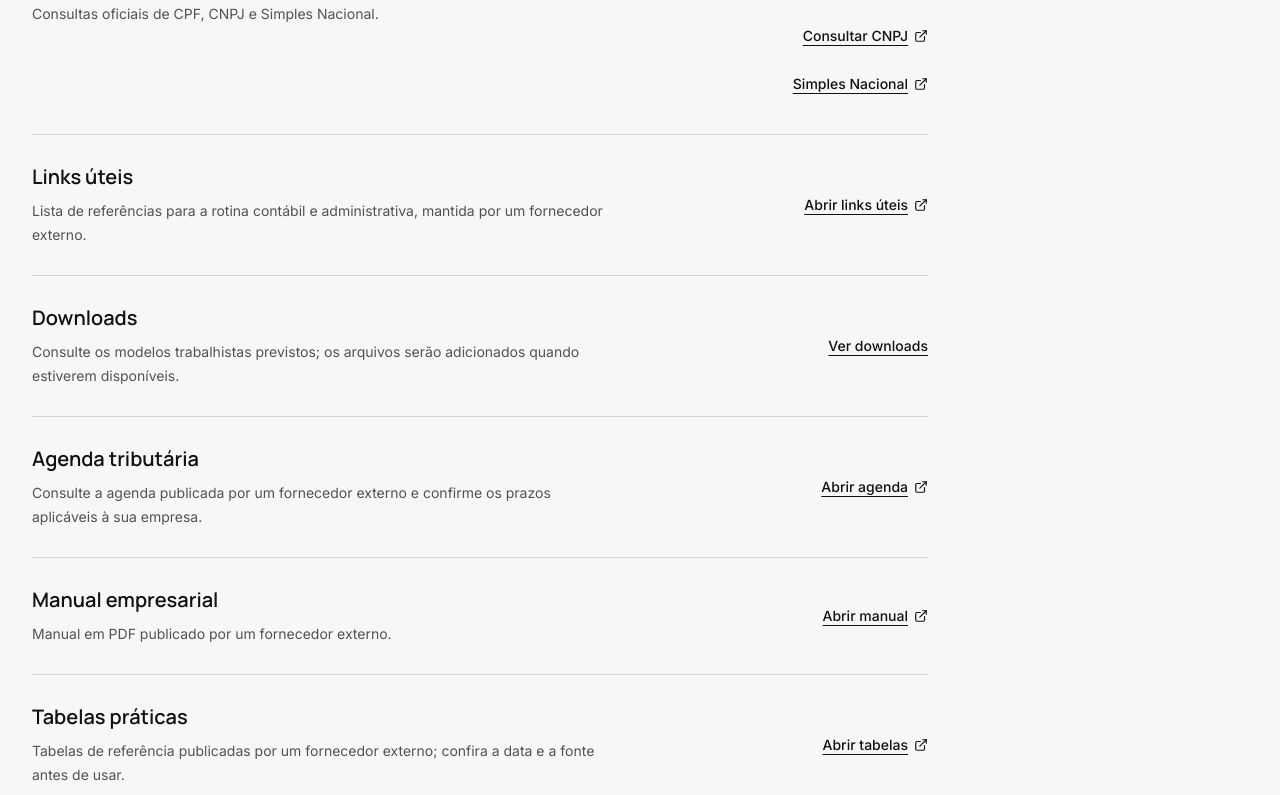
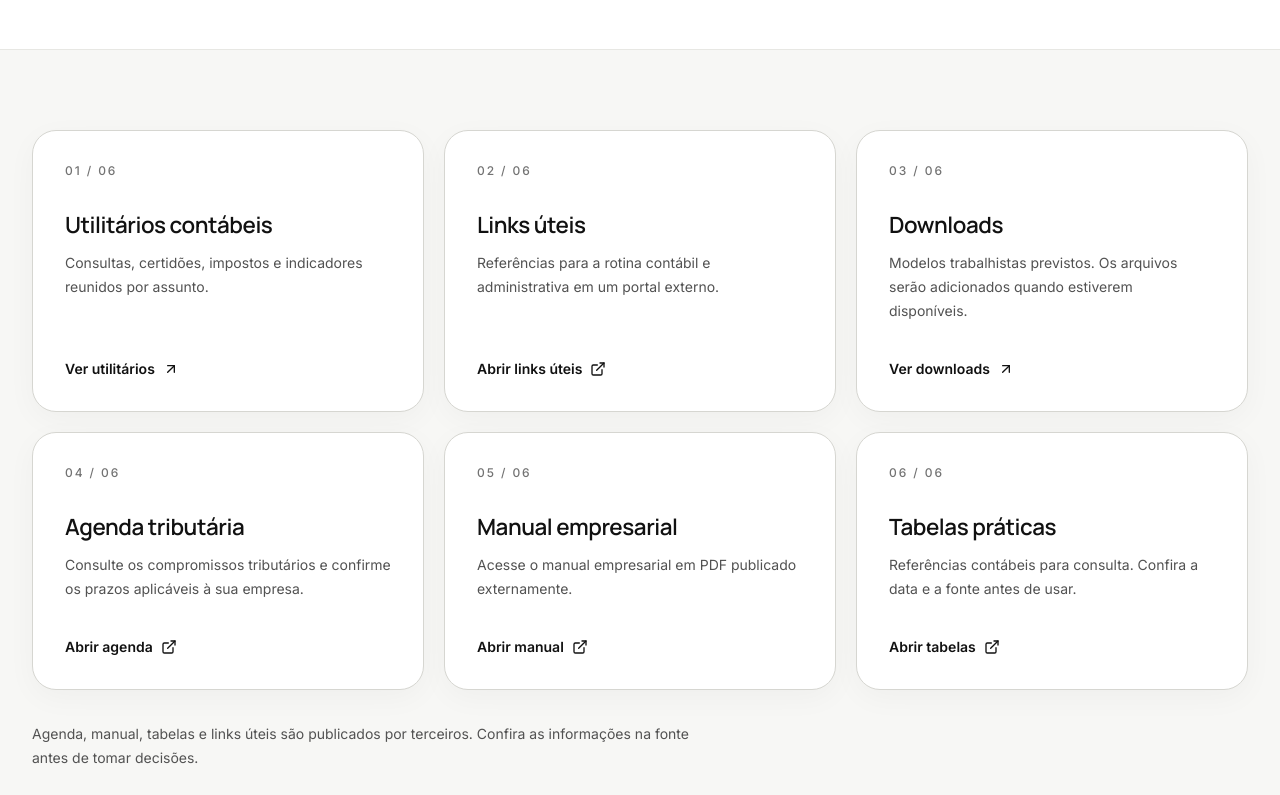
Before and after one commit to caioarchive/savesolucoes, a Next.js app: page /ferramentas in a window 1280 px wide. Shown: the part 505-1300 px from the top of the page. Built offline with nearby package versions, Linux system fonts and the light colour scheme.

Commit message:
feat: organizar ferramentas em cards e utilitarios por assunto

```diff
--- a/app/ferramentas/page.js
+++ b/app/ferramentas/page.js
@@ -1,6 +1,7 @@
 import Link from "next/link";
-import { ExternalLink } from "lucide-react";
+import { ArrowUpRight, ExternalLink } from "lucide-react";
 import Container from "@/components/layout/Container";
+import PageHero from "@/components/pages/PageHero";
 import { makeMetadata } from "@/lib/metadata";
 
 export const metadata = makeMetadata(
@@ -10,131 +11,113 @@ export const metadata = makeMetadata(
 );
 
 const resources = [
-  {
-    title: "Utilitários contábeis",
-    description: "Consultas oficiais de CPF, CNPJ e Simples Nacional.",
-    links: [
-      {
-        label: "Consultar CPF",
-        href: "https://www.gov.br/receitafederal/pt-br/assuntos/orientacao-tributaria/cadastros/cpf",
-      },
-      {
-        label: "Consultar CNPJ",
-        href: "https://solucoes.receita.fazenda.gov.br/servicos/cnpjreva/cnpjreva_solicitacao.asp",
-      },
-      {
-        label: "Simples Nacional",
-        href: "https://www8.receita.fazenda.gov.br/SimplesNacional/",
-      },
+  [
+    "Utilitários contábeis",
+    "Consultas, certidões, impostos e indicadores reunidos por assunto.",
+    "Ver utilitários",
+    "/ferramentas/utilitarios",
   ],
-  },
-  {
-    title: "Links úteis",
-    description:
-      "Lista de referências para a rotina contábil e administrativa, mantida por um fornecedor externo.",
-    links: [
-      {
-        label: "Abrir links úteis",
-        href: "http://idealsoftwares.com.br/links/links.html",
-      },
+  [
+    "Links úteis",
+    "Referências para a rotina contábil e administrativa em um portal externo.",
+    "Abrir links úteis",
+    "http://idealsoftwares.com.br/links/links.html",
   ],
-  },
-  {
-    title: "Downloads",
-    description:
-      "Consulte os modelos trabalhistas previstos; os arquivos serão adicionados quando estiverem disponíveis.",
-    links: [{ label: "Ver downloads", href: "/downloads" }],
-  },
-  {
-    title: "Agenda tributária",
-    description:
-      "Consulte a agenda publicada por um fornecedor externo e confirme os prazos aplicáveis à sua empresa.",
-    links: [
-      {
-        label: "Abrir agenda",
-        href: "http://www.idealsoftwares.com.br/agendas/index-.php",
-      },
+  [
+    "Downloads",
+    "Modelos trabalhistas previstos. Os arquivos serão adicionados quando estiverem disponíveis.",
+    "Ver downloads",
+    "/downloads",
   ],
-  },
-  {
-    title: "Manual empresarial",
-    description: "Manual em PDF publicado por um fornecedor externo.",
-    links: [
-      {
-        label: "Abrir manual",
-        href: "http://idealsoftwares.com.br/links/manual_empresarial/Manual_empresarial.pdf",
-      },
+  [
+    "Agenda tributária",
+    "Consulte os compromissos tributários e confirme os prazos aplicáveis à sua empresa.",
+    "Abrir agenda",
+    "http://www.idealsoftwares.com.br/agendas/index-.php",
   ],
-  },
-  {
-    title: "Tabelas práticas",
-    description:
-      "Tabelas de referência publicadas por um fornecedor externo; confira a data e a fonte antes de usar.",
-    links: [
-      { label: "Abrir tabelas", href: "http://idealsoftwares.com.br/tabelas/" },
+  [
+    "Manual empresarial",
+    "Acesse o manual empresarial em PDF publicado externamente.",
+    "Abrir manual",
+    "http://idealsoftwares.com.br/links/manual_empresarial/Manual_empresarial.pdf",
   ],
-  },
+  [
+    "Tabelas práticas",
+    "Referências contábeis para consulta. Confira a data e a fonte antes de usar.",
+    "Abrir tabelas",
+    "http://idealsoftwares.com.br/tabelas/",
+  ],
 ];
+
+const cardClass =
+  "group flex h-full min-h-64 flex-col rounded-[24px] border border-border-strong bg-white p-7 shadow-[0_8px_30px_rgba(20,20,20,0.035)] transition-[border-color,box-shadow,transform] duration-200 hover:-translate-y-1 hover:border-neutral-400 hover:shadow-[0_18px_40px_rgba(20,20,20,0.08)] focus-visible:outline-2 focus-visible:outline-offset-4 focus-visible:outline-neutral-950 motion-reduce:transform-none motion-reduce:transition-none sm:p-8";
 
 export default function FerramentasPage() {
   return (
     <>
-      <section className="border-b border-border bg-white pb-16 pt-32 sm:pb-20 lg:pt-40">
-        <Container>
-          <h1 className="max-w-4xl text-balance text-4xl leading-[1.08] tracking-[-0.03em] text-foreground sm:text-5xl lg:text-6xl">
-            Ferramentas contábeis
-          </h1>
-          <p className="mt-6 max-w-2xl text-base leading-7 text-neutral-600 sm:text-lg sm:leading-8">
-            Acessos para consultas, referências e modelos usados na rotina da
-            empresa.
-          </p>
-        </Container>
-      </section>
+      <PageHero
+        eyebrow="Para sua rotina"
+        title="Ferramentas contábeis em um só lugar."
+        text="Encontre consultas, referências e modelos para apoiar o dia a dia da sua empresa."
+      />
       <section
         className="bg-surface py-14 sm:py-20"
         aria-label="Recursos contábeis"
       >
         <Container>
-          <ul className="max-w-4xl border-t border-border-strong">
-            {resources.map((resource) => (
-              <li
-                key={resource.title}
-                className="grid gap-4 border-b border-border-strong py-7 sm:grid-cols-[1fr_auto] sm:gap-8"
-              >
-                <div>
-                  <h2 className="text-xl text-foreground">{resource.title}</h2>
-                  <p className="mt-2 max-w-xl text-sm leading-6 text-neutral-600">
-                    {resource.description}
+          <ul className="grid gap-5 md:grid-cols-2 xl:grid-cols-3">
+            {resources.map(([title, description, action, href], index) => {
+              const external = !href.startsWith("/");
+              const content = (
+                <>
+                  <span className="text-xs font-medium tracking-[0.16em] text-neutral-500">
+                    {String(index + 1).padStart(2, "0")} / 06
+                  </span>
+                  <h2 className="mt-8 text-[1.4rem] leading-tight tracking-[-0.02em] text-foreground">
+                    {title}
+                  </h2>
+                  <p className="mt-3 text-sm leading-6 text-neutral-600">
+                    {description}
                   </p>
-                </div>
-                <div className="flex flex-wrap items-center gap-x-5 gap-y-1 sm:max-w-60 sm:flex-col sm:items-end sm:justify-center">
-                  {resource.links.map((link) =>
-                    link.href.startsWith("/") ? (
-                      <Link
-                        key={link.href}
-                        href={link.href}
-                        className="inline-flex min-h-11 items-center text-sm font-medium text-foreground underline underline-offset-4 focus-visible:rounded-sm focus-visible:outline-2 focus-visible:outline-offset-4 focus-visible:outline-neutral-950"
-                      >
-                        {link.label}
-                      </Link>
+                  <span className="mt-auto inline-flex items-center gap-2 pt-9 text-sm font-semibold text-foreground">
+                    {action}
+                    {external ? (
+                      <ExternalLink size={16} aria-hidden="true" />
                     ) : (
+                      <ArrowUpRight size={16} aria-hidden="true" />
+                    )}
+                    {external && (
+                      <span className="sr-only">
+                        (site externo, abre em nova aba)
+                      </span>
+                    )}
+                  </span>
+                </>
+              );
+              return (
+                <li key={title}>
+                  {external ? (
                     <a
-                        key={link.href}
-                        href={link.href}
+                      href={href}
                       target="_blank"
                       rel="noopener noreferrer"
-                        className="inline-flex min-h-11 items-center gap-1.5 text-sm font-medium text-foreground underline underline-offset-4 focus-visible:rounded-sm focus-visible:outline-2 focus-visible:outline-offset-4 focus-visible:outline-neutral-950"
+                      className={cardClass}
                     >
-                        {link.label}
-                        <ExternalLink size={14} aria-hidden="true" />
-                        <span className="sr-only">(abre em nova aba)</span>
+                      {content}
                     </a>
-                    ),
+                  ) : (
+                    <Link href={href} className={cardClass}>
+                      {content}
+                    </Link>
                   )}
-                </div>
                 </li>
-            ))}
+              );
+            })}
           </ul>
+          <p className="mt-8 max-w-2xl text-sm leading-6 text-neutral-600">
+            Agenda, manual, tabelas e links úteis são publicados por terceiros.
+            Confira as informações na fonte antes de tomar decisões.
+          </p>
         </Container>
       </section>
     </>
--- /dev/null
+++ b/app/ferramentas/utilitarios/page.js
@@ -0,0 +1,128 @@
+import Link from "next/link";
+import { ExternalLink } from "lucide-react";
+import Container from "@/components/layout/Container";
+import PageHero from "@/components/pages/PageHero";
+import { makeMetadata } from "@/lib/metadata";
+
+export const metadata = makeMetadata(
+  "Utilitários contábeis",
+  "Consultas cadastrais, certidões, tributos e indicadores para sua empresa.",
+  "/ferramentas/utilitarios",
+);
+
+const groups = [
+  {
+    title: "Cadastros e consultas",
+    links: [
+      [
+        "CPF — Receita Federal",
+        "https://www.gov.br/receitafederal/pt-br/assuntos/meu-cpf",
+      ],
+      [
+        "Consultar CNPJ",
+        "https://solucoes.receita.fazenda.gov.br/servicos/cnpjreva/cnpjreva_solicitacao.asp",
+      ],
+    ],
+  },
+  {
+    title: "Certidões",
+    links: [
+      [
+        "Emitir certidão — Receita Federal",
+        "https://www.gov.br/pt-br/servicos/emitir-certidao-de-regularidade-fiscal",
+      ],
+      [
+        "Regularidade do empregador — FGTS",
+        "https://consulta-crf.caixa.gov.br/consultacrf/pages/consultaEmpregador.jsf",
+      ],
+    ],
+  },
+  {
+    title: "Tributos e contribuições",
+    links: [
+      [
+        "Simples Nacional",
+        "https://www8.receita.fazenda.gov.br/SimplesNacional/",
+      ],
+      [
+        "Cálculo de contribuições em atraso",
+        "https://sal.rfb.gov.br/PortalSalInternet/faces/pages/index.xhtml",
+      ],
+      [
+        "PER/DCOMP",
+        "https://www.gov.br/receitafederal/pt-br/assuntos/orientacao-tributaria/restituicao-ressarcimento-reembolso-e-compensacao/perdcomp",
+      ],
+    ],
+  },
+  {
+    title: "Índices e tabelas",
+    links: [
+      ["Índice IGP-M", "http://idealsoftwares.com.br/indices/igp_m.html"],
+      ["Tabelas práticas", "http://idealsoftwares.com.br/tabelas/"],
+    ],
+  },
+];
+
+export default function UtilitariosPage() {
+  return (
+    <>
+      <PageHero
+        eyebrow="Ferramentas / Utilitários"
+        title="Consultas para cada rotina."
+        text="Acesse fontes de referência para cadastros, certidões, tributos e indicadores."
+      />
+      <section
+        className="bg-surface py-14 sm:py-20"
+        aria-label="Links de utilitários"
+      >
+        <Container>
+          <Link
+            href="/ferramentas"
+            className="text-sm font-medium text-foreground underline underline-offset-4 focus-visible:rounded-sm focus-visible:outline-2 focus-visible:outline-offset-4 focus-visible:outline-neutral-950"
+          >
+            ← Voltar às ferramentas
+          </Link>
+          <div className="mt-10 grid gap-5 md:grid-cols-2">
+            {groups.map((group) => (
+              <section
+                key={group.title}
+                className="rounded-[24px] border border-border-strong bg-white p-7 sm:p-8"
+                aria-label={group.title}
+              >
+                <h2 className="text-xl tracking-[-0.02em] text-foreground">
+                  {group.title}
+                </h2>
+                <ul className="mt-6 divide-y divide-border">
+                  {group.links.map(([label, href]) => (
+                    <li key={href}>
+                      <a
+                        href={href}
+                        target="_blank"
+                        rel="noopener noreferrer"
+                        className="flex min-h-12 items-center justify-between gap-4 py-2 text-sm font-medium leading-6 text-foreground hover:underline focus-visible:rounded-sm focus-visible:outline-2 focus-visible:outline-offset-2 focus-visible:outline-neutral-950"
+                      >
+                        {label}
+                        <ExternalLink
+                          size={15}
+                          className="shrink-0"
+                          aria-hidden="true"
+                        />
+                        <span className="sr-only">
+                          (site externo, abre em nova aba)
+                        </span>
+                      </a>
+                    </li>
+                  ))}
+                </ul>
+              </section>
+            ))}
+          </div>
+          <p className="mt-8 max-w-2xl text-sm leading-6 text-neutral-600">
+            Os links abrem sites externos. Confira a fonte e a data das
+            informações antes de utilizá-las.
+          </p>
+        </Container>
+      </section>
+    </>
+  );
+}
--- a/app/sitemap.js
+++ b/app/sitemap.js
@@ -12,6 +12,7 @@ export default function sitemap() {
     "/contato",
     "/downloads",
     "/ferramentas",
+    "/ferramentas/utilitarios",
     "/politica-de-privacidade",
     "/termos-de-uso",
   ];
```
Lines whose indentation alone changed are shown as unchanged.
